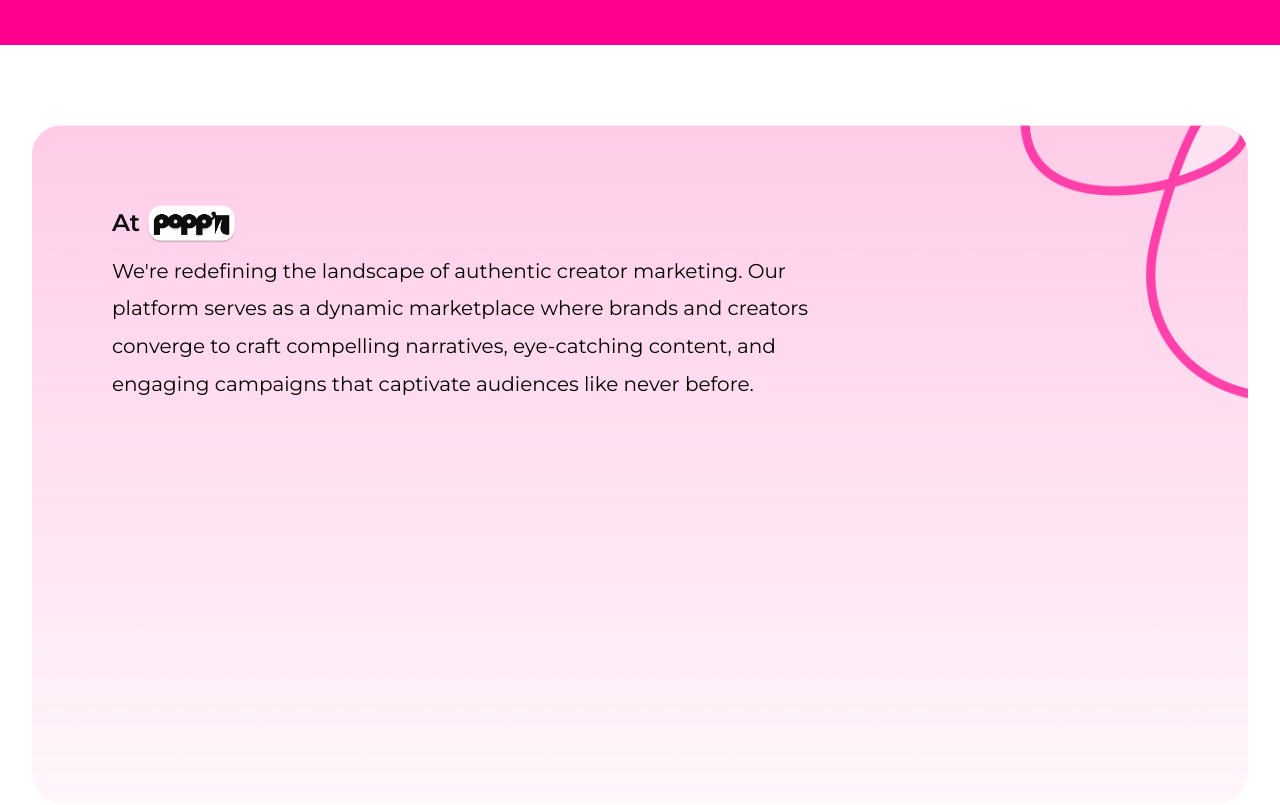
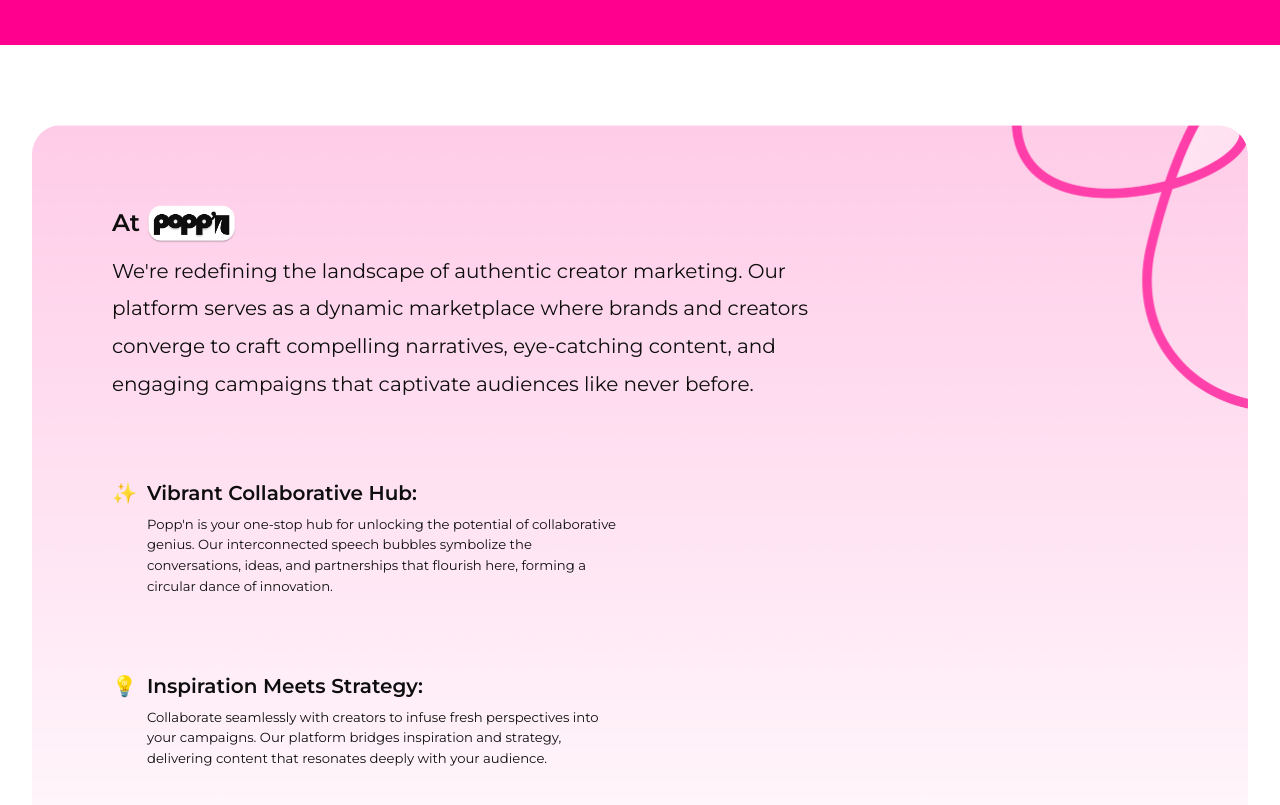
Before and after one commit to Popp-n/web-app, a React (Create React App) app: page / in a window 1280 px wide. Shown: the part 2040-2845 px from the top of the page. Built offline with nearby package versions, Linux system fonts and the light colour scheme.

Commit message:
🌾 feat: adding at poppn section

```diff
--- a/src/Components/Pages/Home/Home.tsx
+++ b/src/Components/Pages/Home/Home.tsx
@@ -114,6 +114,43 @@ const Home: React.FC<Props> = () => {
             converge to craft compelling narratives, eye-catching content, and
             engaging campaigns that captivate audiences like never before.
           </Typography>
+
+          <div className="down-section mt-80">
+            <div className="down-section__left">
+              <div className="down-section__content">
+                <Typography as="p" className="h-5 flex-shrink-0">
+                  ✨
+                </Typography>
+                <div>
+                  <Typography as="p" className="h-5">
+                    Vibrant Collaborative Hub:
+                  </Typography>
+                  <Typography as="p" className="p-3 max-width-480 mt-10">
+                    Popp'n is your one-stop hub for unlocking the potential of
+                    collaborative genius. Our interconnected speech bubbles
+                    symbolize the conversations, ideas, and partnerships that
+                    flourish here, forming a circular dance of innovation.
+                  </Typography>
+                </div>
+              </div>
+              <div className="down-section__content mt-80">
+                <Typography as="p" className="h-5 flex-shrink-0">
+                  💡
+                </Typography>
+                <div>
+                  <Typography as="p" className="h-5">
+                    Inspiration Meets Strategy:
+                  </Typography>
+                  <Typography as="p" className="p-3 max-width-480 mt-10">
+                    Collaborate seamlessly with creators to infuse fresh
+                    perspectives into your campaigns. Our platform bridges
+                    inspiration and strategy, delivering content that resonates
+                    deeply with your audience.
+                  </Typography>
+                </div>
+              </div>
+            </div>
+          </div>
         </AtPoppnContainer>
       </Section>
     </>
--- a/src/Components/Pages/Home/style.tsx
+++ b/src/Components/Pages/Home/style.tsx
@@ -1,5 +1,7 @@
 import {
   FlexColumnJcCenterAiCenter,
+  FlexRow,
+  FlexRowJcBetweenAiEnd,
   FlexRowJcCenterAiCenter,
 } from "Styles/Abstract/Mixins";
 import { Center } from "Styles/layouts/Center";
@@ -154,11 +156,23 @@ export const AtPoppnContainer = styled(Container)`
   background-size: cover;
   background-position: top right;
   padding: 8rem;
-  padding-bottom: 40rem;
+  padding-bottom: 20rem;
 
   .logo {
     width: 8.8846rem;
     height: 3.82rem;
     vertical-align: middle;
   }
+
+  .down-section {
+    ${FlexRowJcBetweenAiEnd}
+    gap: 6rem;
+
+    &__left {
+    }
+    &__content {
+      ${FlexRow}
+      gap: 1rem;
+    }
+  }
 `;
--- a/src/Styles/Base/Typography.ts
+++ b/src/Styles/Base/Typography.ts
@@ -38,6 +38,12 @@ export const Typography = css`
       line-height: 103.087%;
       color: var(--color-5);
     }
+    &-5 {
+      font-size: 2rem;
+      font-weight: 600;
+      line-height: 103.087%;
+      color: var(--color-5);
+    }
   }
 
   /* Body || Paragraphs */
@@ -53,7 +59,13 @@ export const Typography = css`
       font-size: 2rem;
       font-weight: 400;
       line-height: 3.7585rem;
-      color: var(--color-whi5e);
+      color: var(--color-5);
+    }
+    &-3 {
+      font-size: 1.32rem;
+      font-weight: 400;
+      line-height: 156.604%;
+      color: var(--color-5);
     }
   }
 
```
